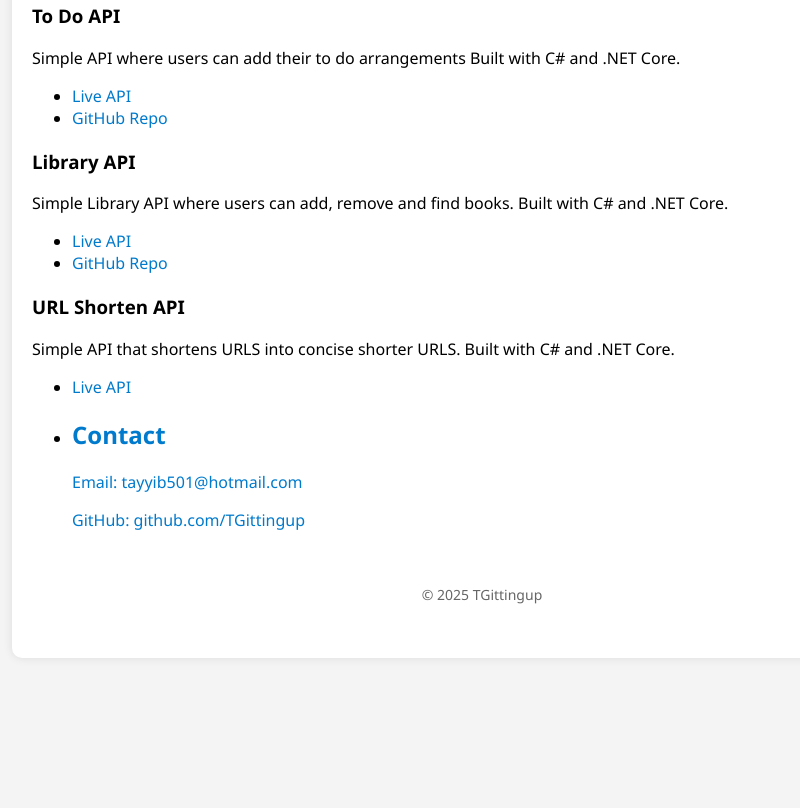
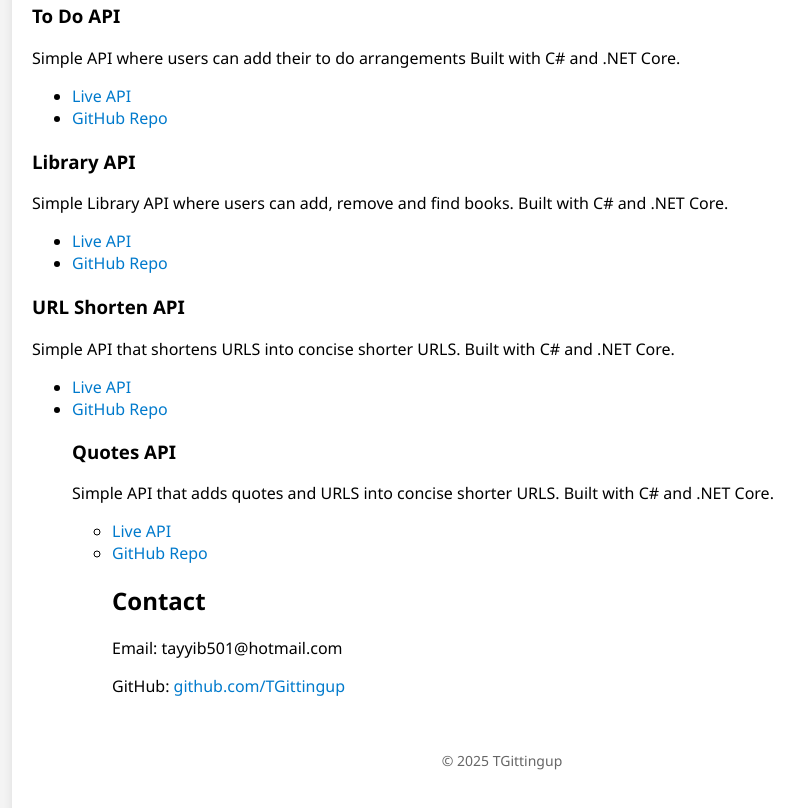
Before and after one commit to TGittingup/TGittingup.github.io, a plain HTML site: page index.html in a window 1280 px wide. Shown: the part 535-1343 px from the top of the page, without its empty margins (158-958 px from the left). Before the commit the page ends 1233 px from the top, so only its background shows below. Drawn offline with Linux system fonts and the light colour scheme.

Commit message:
Update index.html

```diff
--- a/index.html
+++ b/index.html
@@ -85,7 +85,7 @@
       <p>Simple Library API where users can add, remove and find books. Built with C# and .NET Core.</p>
       <ul>
         <li><a href="https://libraryapi20250530185243-cxc3ddb8gtcgg6an.canadacentral-01.azurewebsites.net/swagger/index.html"_blank">Live API</a></li>
-        <li><a href="https://github.com/TGittingup/to-do-api" target="_blank">GitHub Repo</a></li>
+        <li><a href="https://github.com/TGittingup/Library-API" target="_blank">GitHub Repo</a></li>
       </ul>
     </div>
 
@@ -94,7 +94,16 @@
       <p>Simple API that shortens URLS into concise shorter URLS. Built with C# and .NET Core.</p>
       <ul>
         <li><a href="hhttps://urlshortenerapi20250530124908-d3aaemhxcgdefvf0.canadacentral-01.azurewebsites.net/shorten"_blank">Live API</a></li>
-        <li><a href="https://github.com/TGittingup/to-do-api"
+        <li><a href="https://github.com/TGittingup/to-do-api" target="_blank">GitHub Repo</a></li>
+
+
+    <div class="project">
+      <h3> Quotes  API</h3>
+      <p>Simple API that adds quotes and  URLS into concise shorter URLS. Built with C# and .NET Core.</p>
+      <ul>
+        <li><a href="hhttps://urlshortenerapi20250530124908-d3aaemhxcgdefvf0.canadacentral-01.azurewebsites.net/shorten"_blank">Live API</a></li>
+        <li><a href="https://github.com/TGittingup/to-do-api" target="_blank">GitHub Repo</a></li>
+
 
 
     <!-- Add more projects as you go -->
```
